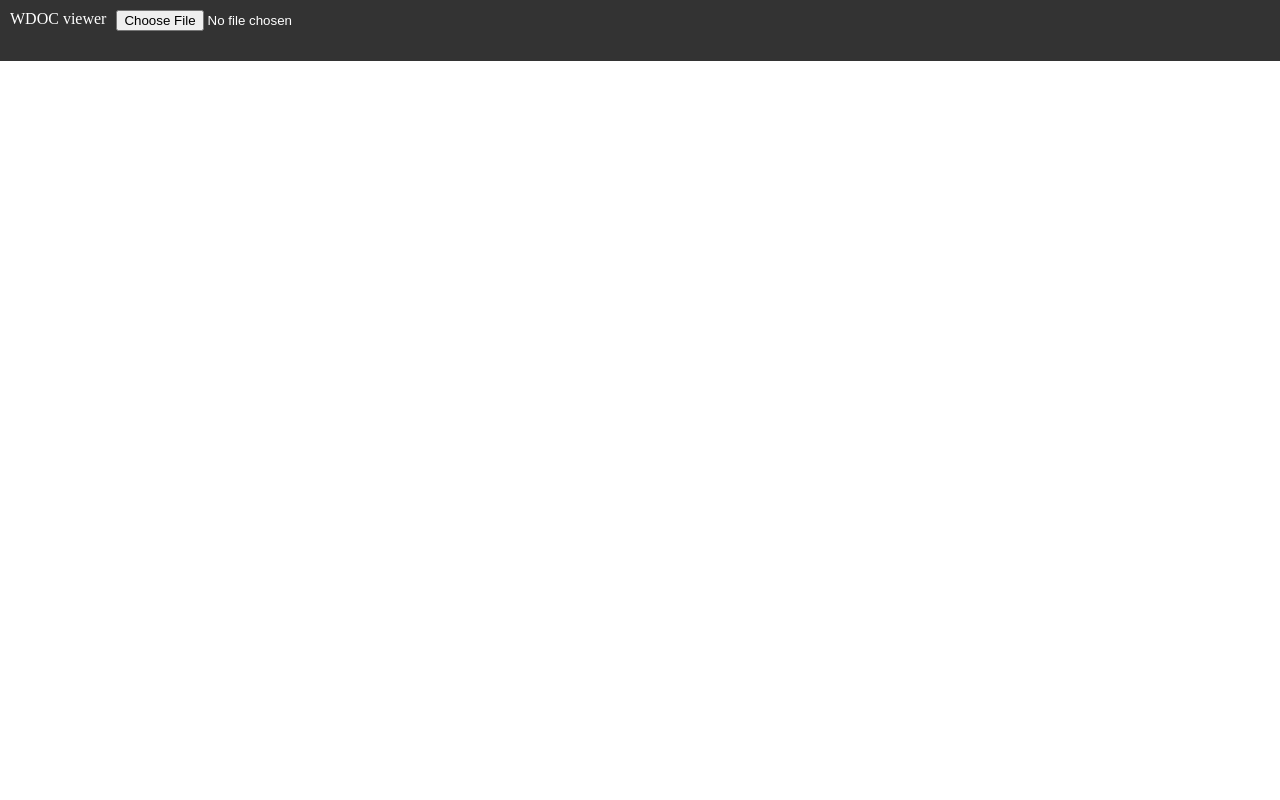
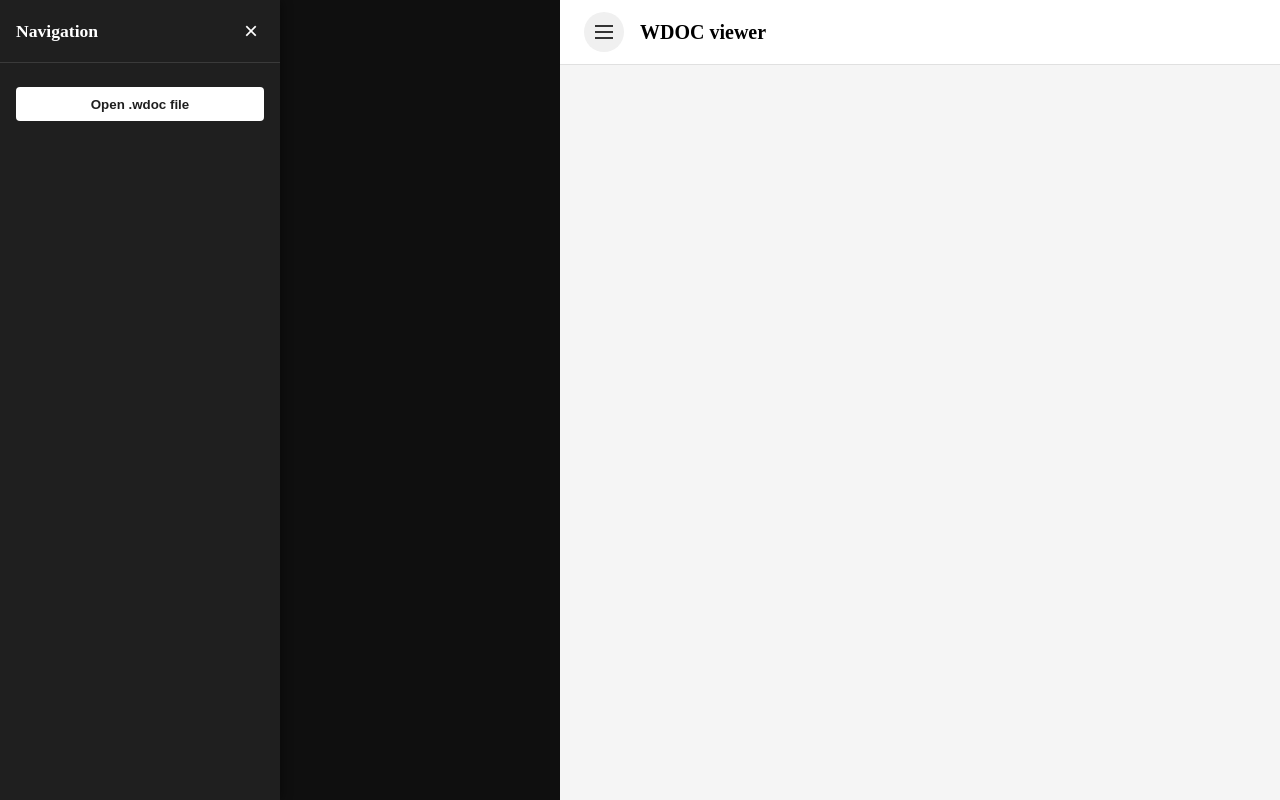
Before and after one commit to wdoc-info/wdocviewer, an Angular app: page / in a window 1280 px wide. Built offline with nearby package versions, Linux system fonts and the light colour scheme.

Commit message:
Extract topbar into standalone component

```diff
--- a/src/app/app/app.component.css
+++ b/src/app/app/app.component.css
@@ -1,4 +1,36 @@
-.container {
-  margin: 0 auto;
-  padding: 0;
+.app-shell {
+  display: flex;
+  min-height: 100vh;
+  background: #0f0f0f;
 }
+
+.main-content {
+  flex: 1;
+  margin-left: 0;
+  min-height: 100vh;
+  background: #f5f5f5;
+  transition: margin-left 0.25s ease-out;
+  display: flex;
+  flex-direction: column;
+}
+
+.app-shell.nav-open .main-content {
+  margin-left: 280px;
+}
+
+app-viewer {
+  flex: 1;
+  overflow: auto;
+}
+
+@media (max-width: 991px) {
+  .app-shell.nav-open .main-content {
+    margin-left: 0;
+  }
+}
+
+@media print {
+  .main-content {
+    margin-left: 0 !important;
+  }
+}
--- a/src/app/app/app.component.html
+++ b/src/app/app/app.component.html
@@ -1,8 +1,19 @@
-<div class="container">
+<div class="app-shell" [class.nav-open]="isNavOpen">
   <app-navbar
     (fileSelected)="onFileSelected($event)"
     [showSave]="showSave"
     (save)="onSaveForms()"
+    [open]="isNavOpen"
+    (closeNav)="closeNav()"
   ></app-navbar>
-  <app-viewer [htmlContent]="htmlContent"></app-viewer>
+
+  <div class="main-content">
+    <app-topbar
+      [showSave]="showSave"
+      [navOpen]="isNavOpen"
+      (toggleNav)="toggleNav()"
+      (save)="onSaveForms()"
+    ></app-topbar>
+    <app-viewer [htmlContent]="htmlContent"></app-viewer>
+  </div>
 </div>
--- a/src/app/app/app.component.ts
+++ b/src/app/app/app.component.ts
@@ -1,27 +1,33 @@
 import { Component, OnInit, ViewChild } from '@angular/core';
+import { CommonModule } from '@angular/common';
 import { DomSanitizer, SafeHtml } from '@angular/platform-browser';
 import { HttpClient } from '@angular/common/http';
 import { lastValueFrom } from 'rxjs';
 import JSZip from 'jszip';
 import { NavbarComponent } from '../navbar/navbar.component';
 import { ViewerComponent } from '../viewer/viewer.component';
+import { TopbarComponent } from '../topbar/topbar.component';
 
 @Component({
   selector: 'app-root',
   standalone: true,
-  imports: [NavbarComponent, ViewerComponent],
+  imports: [CommonModule, NavbarComponent, ViewerComponent, TopbarComponent],
   templateUrl: './app.component.html',
   styleUrls: ['./app.component.css'],
 })
 export class AppComponent implements OnInit {
   htmlContent: SafeHtml | null = null;
   showSave = false;
+  isNavOpen = false;
   private originalArrayBuffer: ArrayBuffer | null = null;
   @ViewChild(ViewerComponent) viewer!: ViewerComponent;
 
   constructor(private sanitizer: DomSanitizer, private http: HttpClient) {}
 
   ngOnInit(): void {
+    if (typeof window !== 'undefined') {
+      this.isNavOpen = window.innerWidth >= 992;
+    }
     if (typeof window === 'undefined' || !window.location) {
       return;
     }
@@ -49,6 +55,14 @@ export class AppComponent implements OnInit {
       }
     };
     reader.readAsArrayBuffer(file);
+  }
+
+  toggleNav() {
+    this.isNavOpen = !this.isNavOpen;
+  }
+
+  closeNav() {
+    this.isNavOpen = false;
   }
 
   private async fetchAndLoadWdoc(url: string): Promise<void> {
--- a/src/app/navbar/navbar.component.css
+++ b/src/app/navbar/navbar.component.css
@@ -1,21 +1,107 @@
-nav {
+.sidenav {
+  position: fixed;
+  top: 0;
+  left: 0;
+  height: 100vh;
+  width: 280px;
+  background-color: #1f1f1f;
+  color: #fff;
+  transform: translateX(-100%);
+  transition: transform 0.25s ease-out;
+  z-index: 1000;
   display: flex;
-  padding: 10px;
-  background-color: #333;
-  height: 41px;
+  flex-direction: column;
+  box-shadow: 2px 0 10px rgba(0, 0, 0, 0.4);
 }
 
-nav .title {
-  color: #fff;
-  margin-right: 10px;
+.sidenav.sidenav-open {
+  transform: translateX(0);
 }
 
-nav input {
-  color: #fff;
+.sidenav-header {
+  display: flex;
+  align-items: center;
+  justify-content: space-between;
+  padding: 1rem;
+  border-bottom: 1px solid rgba(255, 255, 255, 0.12);
 }
 
-nav button {
-  margin-left: auto;
+.title {
+  font-size: 1.1rem;
+  font-weight: 600;
+}
+
+.close-btn {
+  background: none;
+  border: none;
+  color: inherit;
+  font-size: 1.5rem;
+  cursor: pointer;
+}
+
+.nav-content {
+  padding: 1.5rem 1rem;
+  display: flex;
+  flex-direction: column;
+  gap: 1rem;
+}
+
+
+.nav-btn {
+  background-color: #fff;
+  color: #1f1f1f;
+  border: none;
+  padding: 0.6rem 1rem;
+  border-radius: 4px;
+  cursor: pointer;
+  font-weight: 600;
+}
+
+.nav-btn:focus-visible,
+.save-btn:focus-visible {
+  outline: 2px solid #76c7ff;
+  outline-offset: 2px;
+}
+
+.sr-only {
+  position: absolute;
+  width: 1px;
+  height: 1px;
+  padding: 0;
+  margin: -1px;
+  overflow: hidden;
+  clip: rect(0, 0, 0, 0);
+  white-space: nowrap;
+  border: 0;
+}
+
+.save-btn {
+  background-color: #4caf50;
+  border: none;
+  padding: 0.6rem 1rem;
+  border-radius: 4px;
+  cursor: pointer;
+  color: #fff;
+  font-weight: 600;
+}
+
+.sidenav-backdrop {
+  position: fixed;
+  inset: 0;
+  background: rgba(0, 0, 0, 0.4);
+  z-index: 900;
+}
+
+@media (min-width: 992px) {
+  .sidenav {
+    position: relative;
+    transform: translateX(0);
+    height: 100%;
+  }
+
+  .sidenav-backdrop {
+    display: none;
+  }
 }
 
 @media print {
--- a/src/app/navbar/navbar.component.html
+++ b/src/app/navbar/navbar.component.html
@@ -1,5 +1,26 @@
-<nav>
-  <div class="title">WDOC viewer</div>
-  <input type="file" (change)="onFileChange($event)" accept=".wdoc" />
-  <button *ngIf="showSave" (click)="onSave()">Save</button>
-</nav>
+<div class="sidenav-backdrop" *ngIf="open" (click)="onCloseNav()"></div>
+<aside class="sidenav" [class.sidenav-open]="open" aria-label="Document navigation">
+  <header class="sidenav-header">
+    <div class="title">Navigation</div>
+    <button class="close-btn" (click)="onCloseNav()" aria-label="Close navigation">
+      &times;
+    </button>
+  </header>
+  <div class="nav-content">
+    <button type="button" class="nav-btn" (click)="triggerFileDialog()">
+      Open .wdoc file
+    </button>
+    <input
+      #fileInput
+      type="file"
+      class="sr-only"
+      (change)="onFileChange($event)"
+      accept=".wdoc"
+      aria-hidden="true"
+      tabindex="-1"
+    />
+    <button *ngIf="showSave" (click)="onSave()" class="save-btn">
+      Save form data
+    </button>
+  </div>
+</aside>
--- a/src/app/navbar/navbar.component.ts
+++ b/src/app/navbar/navbar.component.ts
@@ -1,4 +1,4 @@
-import { Component, EventEmitter, Output, Input } from '@angular/core';
+import { Component, ElementRef, EventEmitter, Output, Input, ViewChild } from '@angular/core';
 import { CommonModule } from '@angular/common';
 
 @Component({
@@ -12,6 +12,9 @@ export class NavbarComponent {
   @Output() fileSelected = new EventEmitter<File>();
   @Output() save = new EventEmitter<void>();
   @Input() showSave = false;
+  @Input() open = false;
+  @Output() closeNav = new EventEmitter<void>();
+  @ViewChild('fileInput') fileInput?: ElementRef<HTMLInputElement>;
 
   onFileChange(event: Event) {
     const input = event.target as HTMLInputElement;
@@ -20,7 +23,15 @@ export class NavbarComponent {
     }
   }
 
+  triggerFileDialog() {
+    this.fileInput?.nativeElement.click();
+  }
+
   onSave() {
     this.save.emit();
   }
+
+  onCloseNav() {
+    this.closeNav.emit();
+  }
 }
--- /dev/null
+++ b/src/app/topbar/topbar.component.css
@@ -0,0 +1,51 @@
+.topbar {
+  display: flex;
+  align-items: center;
+  gap: 1rem;
+  padding: 0.75rem 1.5rem;
+  background: #ffffff;
+  border-bottom: 1px solid #e0e0e0;
+}
+
+.hamburger {
+  width: 40px;
+  height: 40px;
+  border-radius: 50%;
+  border: none;
+  background: #f0f0f0;
+  display: flex;
+  flex-direction: column;
+  justify-content: center;
+  align-items: center;
+  gap: 4px;
+  cursor: pointer;
+}
+
+.hamburger span {
+  display: block;
+  width: 18px;
+  height: 2px;
+  background: #333;
+}
+
+.topbar-title {
+  font-weight: 600;
+  font-size: 1.25rem;
+}
+
+.topbar-save {
+  margin-left: auto;
+  background-color: #4caf50;
+  border: none;
+  color: #fff;
+  padding: 0.5rem 1rem;
+  border-radius: 4px;
+  cursor: pointer;
+  font-weight: 600;
+}
+
+@media print {
+  :host {
+    display: none !important;
+  }
+}
--- /dev/null
+++ b/src/app/topbar/topbar.component.html
@@ -0,0 +1,17 @@
+<header class="topbar">
+  <button
+    type="button"
+    class="hamburger"
+    (click)="onToggleNav()"
+    aria-label="Toggle navigation"
+    [attr.aria-expanded]="navOpen"
+  >
+    <span></span>
+    <span></span>
+    <span></span>
+  </button>
+  <div class="topbar-title">WDOC viewer</div>
+  <button *ngIf="showSave" class="topbar-save" type="button" (click)="onSave()">
+    Save
+  </button>
+</header>
--- /dev/null
+++ b/src/app/topbar/topbar.component.ts
@@ -0,0 +1,24 @@
+import { Component, EventEmitter, Input, Output } from '@angular/core';
+import { CommonModule } from '@angular/common';
+
+@Component({
+  selector: 'app-topbar',
+  standalone: true,
+  imports: [CommonModule],
+  templateUrl: './topbar.component.html',
+  styleUrls: ['./topbar.component.css'],
+})
+export class TopbarComponent {
+  @Input() showSave = false;
+  @Input() navOpen = false;
+  @Output() toggleNav = new EventEmitter<void>();
+  @Output() save = new EventEmitter<void>();
+
+  onToggleNav() {
+    this.toggleNav.emit();
+  }
+
+  onSave() {
+    this.save.emit();
+  }
+}
```
Also changed, not shown: 2 other files (tests, documents, lock files or other folders).
